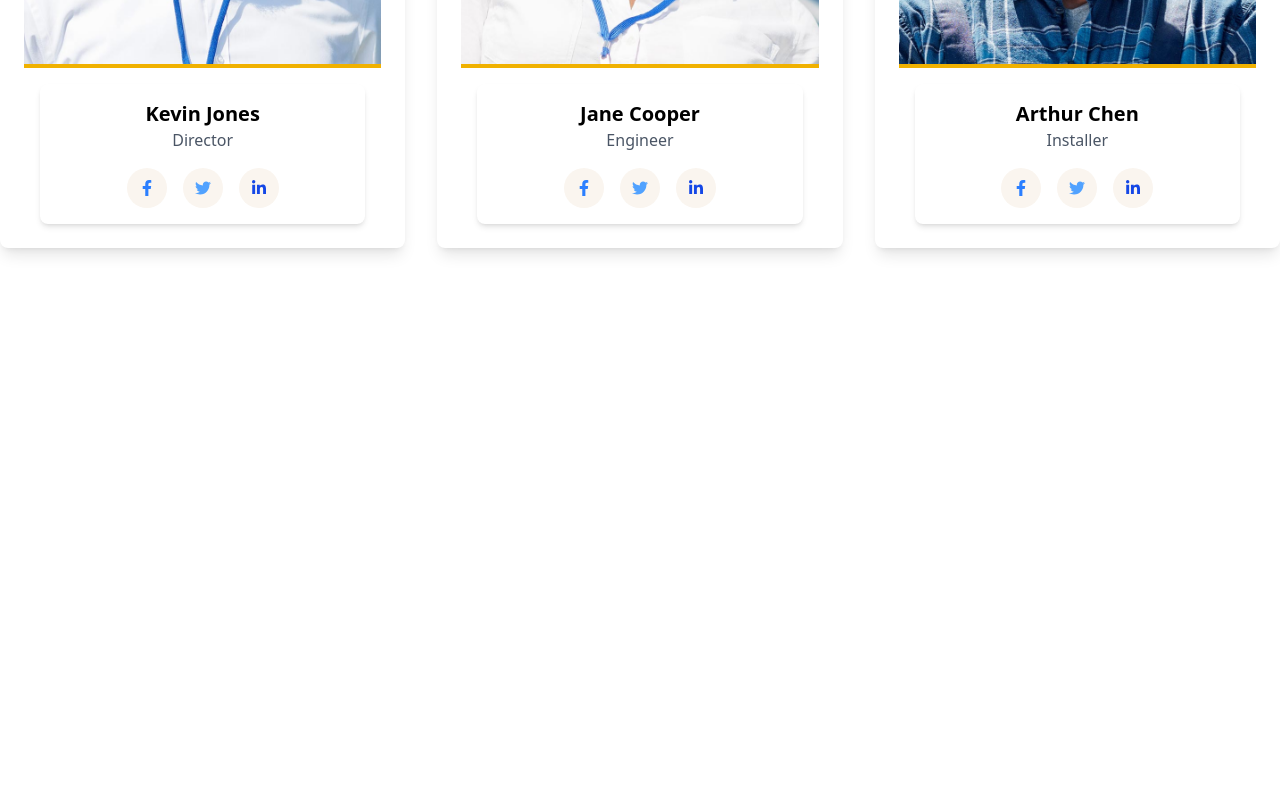
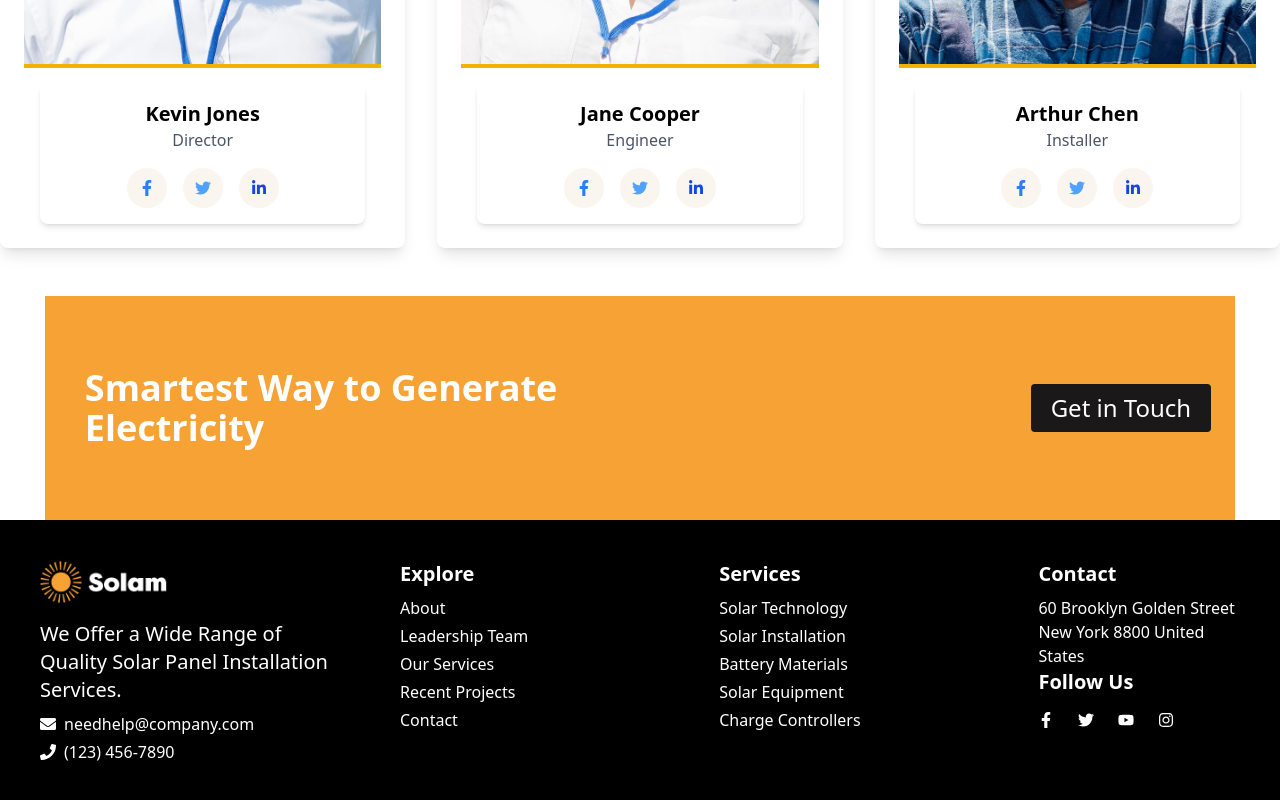
Before and after one commit to iahmadiqbal/SOLAM, a React (Vite) app: page /ourteam in a window 1280 px wide. Shown: the part 1514-2314 px from the top of the page. Before the commit the page ends 1810 px from the top, so only its background shows below. Built offline with nearby package versions, Linux system fonts and the light colour scheme; the HTML template or start-up script is replaced by a standard one.

Commit message:
added footer section in the last in our Team component

```diff
--- a/src/pages/ourTeam/index.tsx
+++ b/src/pages/ourTeam/index.tsx
@@ -1,3 +1,4 @@
+import Footer from "../../components/home/footer";
 import MeetTheTeam from "../../components/ourTeam/MeetTheTeam";
 import SolarLeaders from "../../components/ourTeam/SolarLeaders";
 
@@ -6,6 +7,7 @@ function OurTeam() {
     <>
       <SolarLeaders />
       <MeetTheTeam />
+      <Footer />
     </>
   );
 }
```
